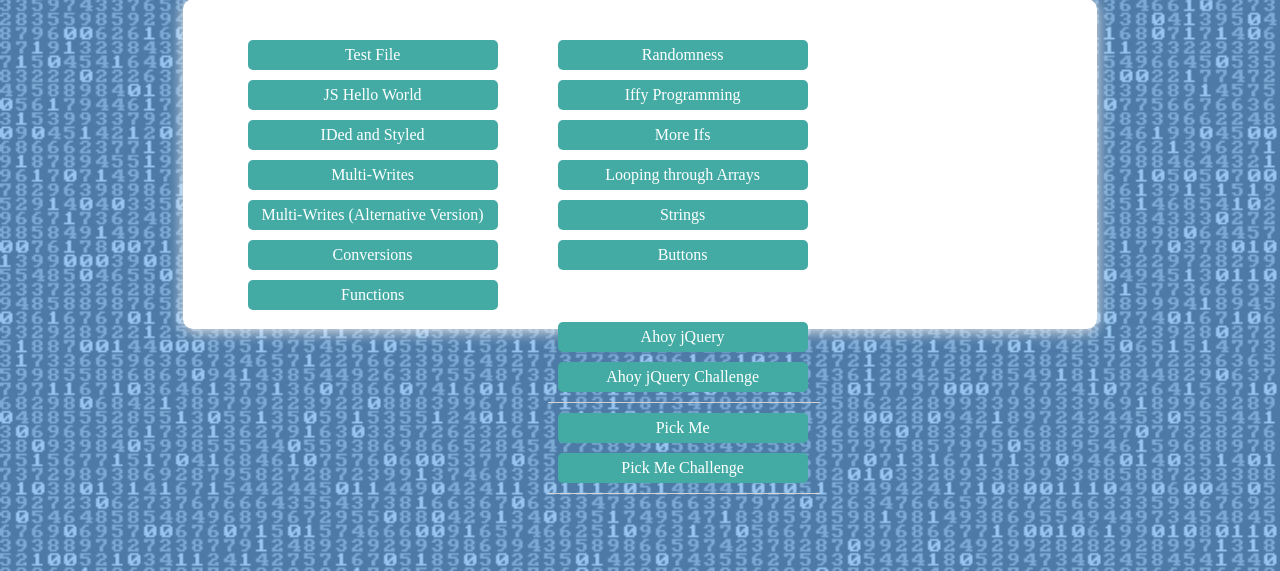
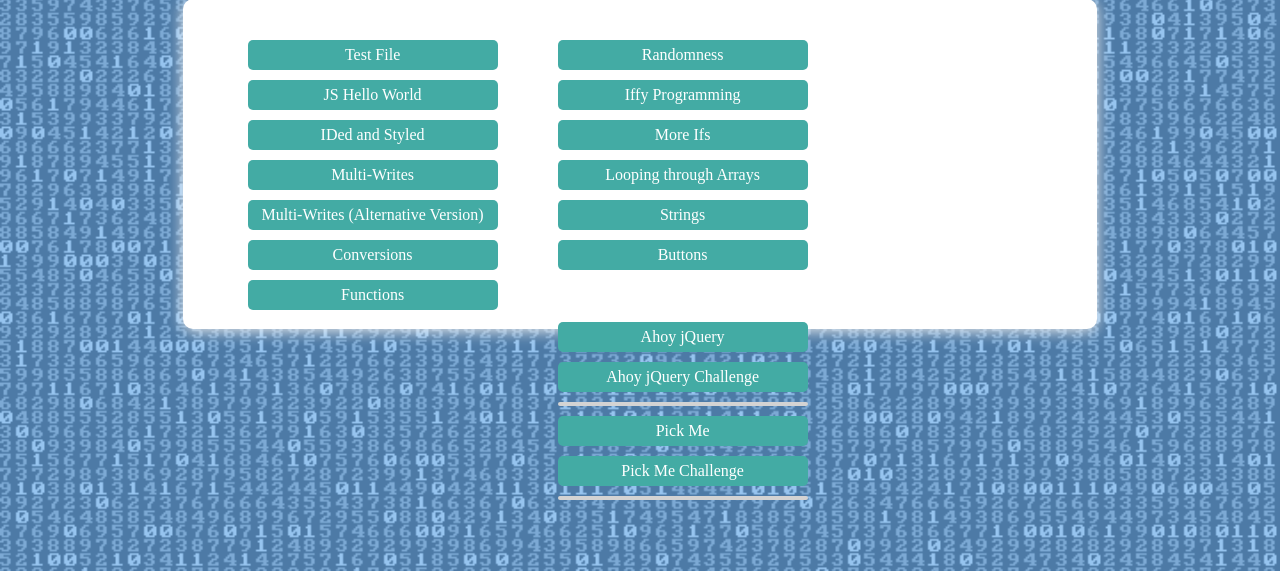
Before and after one commit to RichardBrowning/N341-Client-Side-Web-Programming, a PHP site: the page made by N341 Student Course Page.html in a window 1280 px wide. Shown: the part 229-800 px from the top of the page. Run offline with PHP 8.4, Linux system fonts and the light colour scheme.

Commit message:
update format

```diff
--- a/N341 Student Course Page.html
+++ b/N341 Student Course Page.html
@@ -115,14 +115,18 @@
                 <li>
                     <a href="./ahoyJQueryChallenge/ahoyJQueryChallenge.html" target="blank">Ahoy jQuery Challenge</a>  <!-- link to Ahoy jQuery Challenge lab -->
                 </li>
-            <hr size="1" width="100%" color="lightgrey">
+                <li style="background-color: lightgrey;">
+
+                </li>
                 <li>
                     <a href="./pickMe/pickMe.html" target="blank">Pick Me</a>  <!-- link to Pick Me lab -->
                 </li>
                 <li>
                     <a href="./pickMeChallenge/pickMeChallenge.html" target="blank">Pick Me Challenge</a>  <!-- link to Pick Me Challenge lab -->
                 </li>
-            <hr size="1" width="100%" color="lightgrey">
+                <li style="background-color: lightgrey;">
+
+                </li>
             </ul>
         </div>
     </body>
--- a/css/coursePageStylesheet.css
+++ b/css/coursePageStylesheet.css
@@ -128,3 +128,6 @@ a:hover,a:active{
     background-color:#388b86 ;
     border-radius: 6px;
 }
+.line li{
+    background-color: lightgrey;
+}
```
